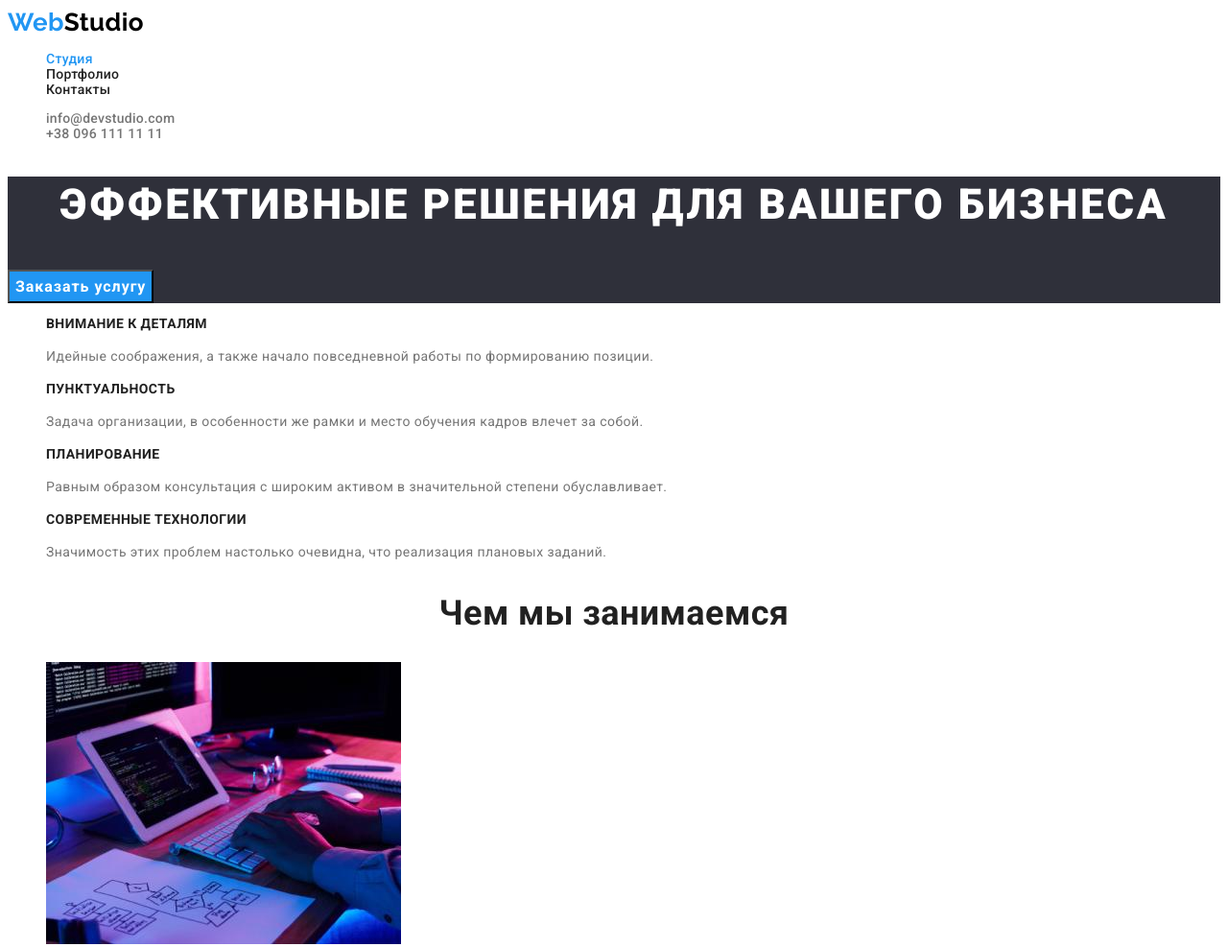
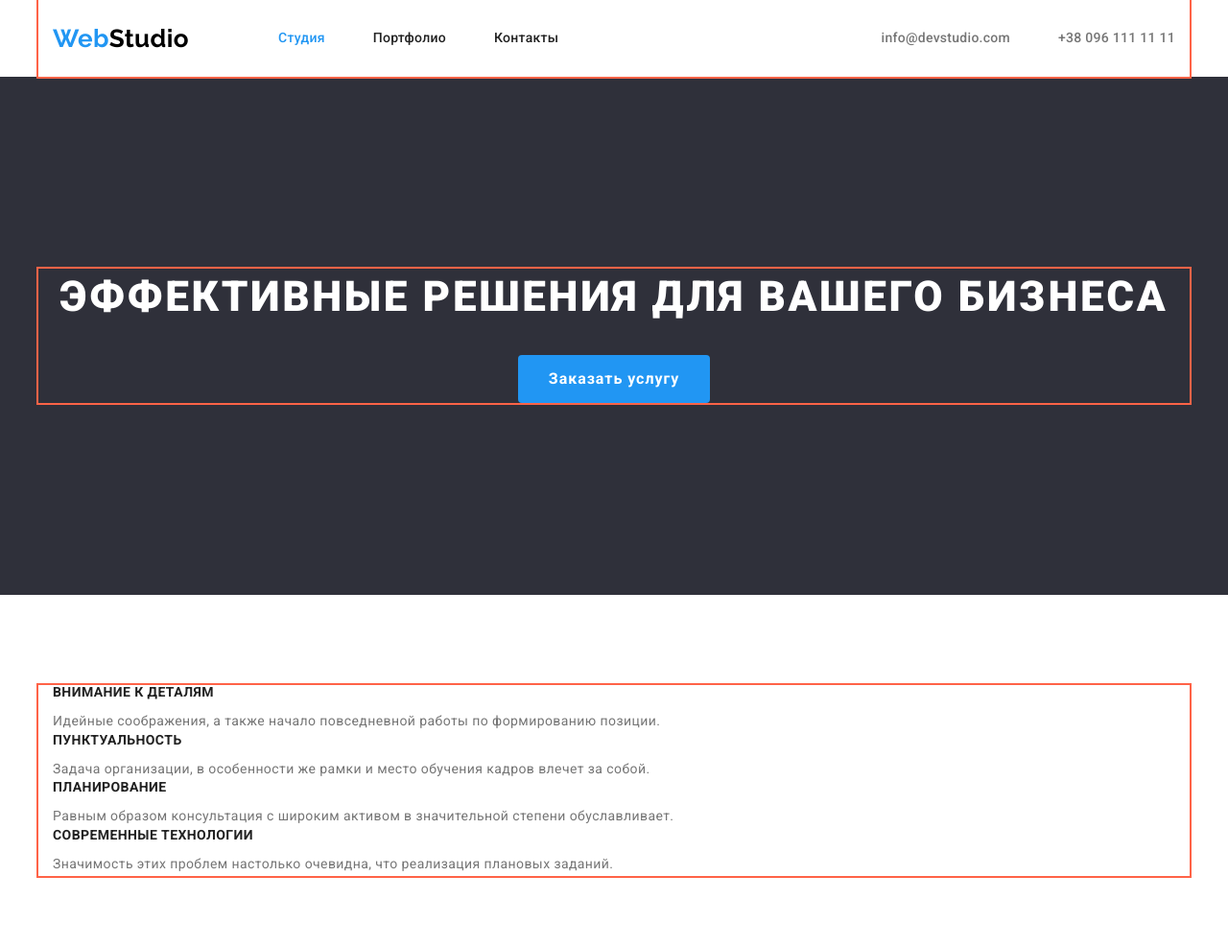
Before and after one commit to Allianet/goit-markup-hw-03, a plain HTML site: page index.html in a window 1280 px wide. Shown: the top 987 px of the page at 96% size. Drawn offline with nearby package versions, Linux system fonts and the light colour scheme.

Commit message:
приступаю к флексбокс, шапку закончила

```diff
--- a/css/styles.css
+++ b/css/styles.css
@@ -16,13 +16,45 @@ body {
 }
 
 .list {
-  list-style: none;
-} /*убирает точки в списке*/
+  list-style: none; /*убирает точки в списке*/
+  padding: 0;
+  margin: 0;
+}
 .link {
   text-decoration: none;
 } /*убирает подчеркивания ссылок*/
 
+.container {
+  width: 1200px;
+  padding-left: 15px;
+  padding-right: 15px;
+  margin: 0 auto;
+  outline: 2px solid tomato;
+}
+
+/* *,
+::after,
+::before {
+  box-sizing: border-box;
+} при подключенном normalize это не пишем*/
+
+h1,
+h2,
+h3,
+p {
+  margin: 0;
+} /*убираем все марджины для заголовков и абзацев*/
+
+.section {
+  padding-top: 94px;
+  padding-bottom: 94px;
+}
+
 /*Верхняя линия*/
+.top-line {
+  display: flex;
+  align-items: center;
+}
 .logo {
   font-family: Raleway;
   font-weight: 700;
@@ -33,12 +65,22 @@ body {
 .logo-dark {
   color: #000000;
 }
+.header-list {
+  display: flex;
+  margin-left: 93px;
+}
 .header-item {
   font-weight: 500;
   line-height: 1.14;
   letter-spacing: 0.02em;
 }
+.header-item:not(:last-child) {
+  margin-right: 50px;
+}
 .header-link {
+  display: block;
+  padding-top: 32px;
+  padding-bottom: 32px;
   color: inherit;
 }
 .header-link:hover,
@@ -48,28 +90,41 @@ body {
 .current {
   color: var(--accent-color);
 }
+.header-contacts {
+  display: flex;
+  margin-left: auto;
+}
 .header-contacts-item {
   font-weight: 500;
   line-height: 1.14;
   letter-spacing: 0.02em;
   color: var(--main-text-color);
 }
+.header-contacts-item:not(:last-child) {
+  margin-right: 50px;
+}
 .header-contacts-link {
   color: var(--main-text-color);
+  display: block;
+  padding-top: 32px;
+  padding-bottom: 32px;
 }
 /*Шапка*/
 .hero {
   background-color: var(--second-background-color);
+  text-align: center;
+  padding-top: 200px;
+  padding-bottom: 200px;
 }
 
 .hero-title {
   font-weight: 900;
   font-size: 44px;
   line-height: 1.36;
-  text-align: center;
   letter-spacing: 0.06em;
   text-transform: uppercase;
   color: var(--second-text-color);
+  margin-bottom: 30px;
 }
 
 .hero-btn {
@@ -81,6 +136,11 @@ body {
   color: var(--second-text-color);
   background-color: var(--accent-color);
   cursor: pointer;
+  padding: 10px 32px;
+  min-width: 200px;
+  text-align: center;
+  border: none;
+  border-radius: 4px;
 }
 
 .hero-btn:hover,
@@ -101,12 +161,16 @@ body {
   overflow: hidden;
 } /*скрывает текст заголовка*/
 
+.features {
+  padding-bottom: 0;
+}
 .features-title {
   font-weight: 700;
   font-size: 14px; /*задаем т.к заголовок*/
   line-height: 1.14;
   text-transform: uppercase;
   color: var(--title-text-color);
+  margin-bottom: 10px;
 }
 
 .features-text {
@@ -120,6 +184,7 @@ body {
   line-height: 1.17;
   text-align: center;
   color: var(--title-text-color);
+  margin-bottom: 50px;
 }
 
 /*Команда*/
@@ -132,17 +197,20 @@ body {
   line-height: 1.17;
   text-align: center;
   color: var(--title-text-color);
+  margin-bottom: 50px;
 }
 .team-subtitle {
   font-weight: 500;
   font-size: 16px;
   line-height: 1.19;
   color: var(--title-text-color);
+  margin-bottom: 10px;
 }
 .team-text {
   font-size: 16px;
   line-height: 1.19;
   color: var(--main-text-color);
+  padding-bottom: 30px;
 }
 /*Портфолио*/
 
@@ -177,6 +245,8 @@ body {
 /*Подвал*/
 .footer {
   background-color: var(--second-background-color);
+  padding-top: 60px;
+  padding-bottom: 60px;
 }
 .logo-clear {
   color: var(--second-text-color);
--- a/index.html
+++ b/index.html
@@ -9,11 +9,13 @@
     <link rel="preconnect" href="https://fonts.gstatic.com" crossorigin>
     <link href="https://fonts.googleapis.com/css2?family=Raleway:wght@700&family=Roboto:wght@400;500;700;900&display=swap"
         rel="stylesheet">
+    <link rel="stylesheet" href="https://cdnjs.cloudflare.com/ajax/libs/modern-normalize/1.1.0/modern-normalize.min.css">
     <link rel="stylesheet" href="./css/styles.css">
 </head>
 <body>
     <header>
         <!--Верхняя линия-->
+        <div class="container top-line">
             <a lang="en" href="" class="logo link">Web<span class="logo-dark">Studio</span></a>
                 <nav>
                     <ul class="header-list list">
@@ -36,18 +38,22 @@
                             <a href="tel:+380961111111" class="header-contacts-link link">+38 096 111 11 11</a>
                         </li>
                     </ul>
+        </div>
     </header>
 
     <main>
 
         <!--Шапка-->
         <section class="hero">
+            <div class="container">
                 <h1 class="hero-title">Эффективные решения для вашего бизнеса</h1>
                 <button class="hero-btn" type="button">Заказать услугу</button>
+            </div>
         </section>
 
         <!--Особенности-->
-        <section class="features">
+        <section class="features section">
+            <div class="container">
                 <!--заголовок этой секции скрыт-->
                 <h2 class="visually-hidden">Особенности</h2>
                 <ul class="list">
@@ -68,10 +74,12 @@
                         <p class="features-text">Значимость этих проблем настолько очевидна, что реализация плановых заданий.</p>
                     </li>
                 </ul>
+            </div>
         </section>
 
         <!--Чем мы занимаемся-->
-        <section class="about">
+        <section class="about section">
+            <div class="container">
                 <h2 class="about-title">Чем мы занимаемся</h2>
                 <ul class="about-list list">
                     <li>
@@ -84,10 +92,12 @@
                         <img src="./images/tablet in hand.jpg" alt="tablet in hand" width="370" height="294">
                     </li>
                 </ul>
+            </div>
         </section>
 
         <!--Наша команда-->
-        <section class="team">
+        <section class="team section">
+            <div class="container">
                 <h2 class="team-title">Наша команда</h2>
                 <ul class="team-list list">
                     <li>
@@ -112,17 +122,18 @@
                     </li>
                 </ul>
                 </section>
+            </div>
 
     </main>
 
+    <!--Подвал-->
     <footer class="footer">
-        <!--Подвал-->
+        <div class="container">
             <a lang="en" href="" class="logo link">Web<span class="logo-clear">Studio</span></a>
             <address class="footer-adress">
                 <ul class="footer-list list">
                     <li class="footer-item"><a class="footer-link-adress link" href="https://goo.gl/maps/MugEaf72YARHM3FE9"
-                    target="_blank" rel="noopener noreferrer"
-                    >г. Киев, пр-т Леси Украинки, 26</a>
+                            target="_blank" rel="noopener noreferrer">г. Киев, пр-т Леси Украинки, 26</a>
                     </li>
                     <li class="footer-item" lang="en">
                         <a class="footer-link link" href="mailto:info@devstudio.com">info@devstudio.com</a>
@@ -132,6 +143,7 @@
                     </li>
                 </ul>
             </address>
+        </div>
     </footer>
 </body>
 </html>
```
Also changed, not shown: portfolio.html (+1 -0 lines), images/member3.jpg. Lines whose indentation alone changed are shown as unchanged.
